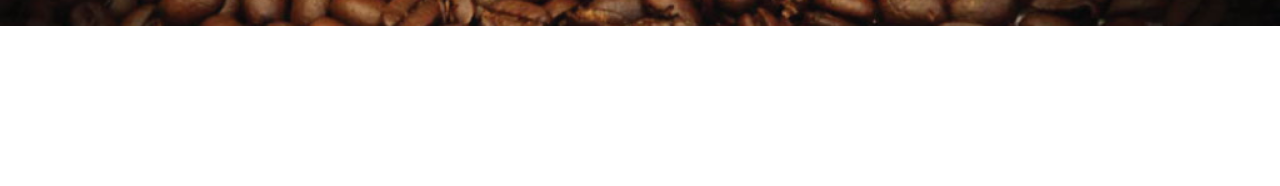
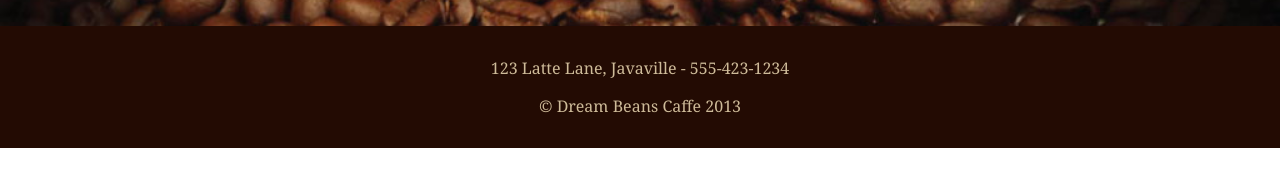
Before and after one commit to aem221/aem221.github.io, a plain HTML site: page coffeeshop/specials.html in a window 1280 px wide. Shown: the part 278-464 px from the top of the page. Drawn offline with Linux system fonts and the light colour scheme; files whose address does not match are found by name.

Commit message:
Updates to Special

```diff
--- a/coffeeshop/specials.html
+++ b/coffeeshop/specials.html
@@ -33,5 +33,10 @@
 					</ul>
 				</nav>
 			</header>
+			</header>
+			<footer id="footer">
+			<p>123 Latte Lane, Javaville - 555-423-1234</p>
+			<p>&copy; Dream Beans Caffe 2013</p>
+			</footer>
 		</body>
 		</html>
```
Also changed, not shown: coffeeshop/beans.html (+4 -0 lines).
